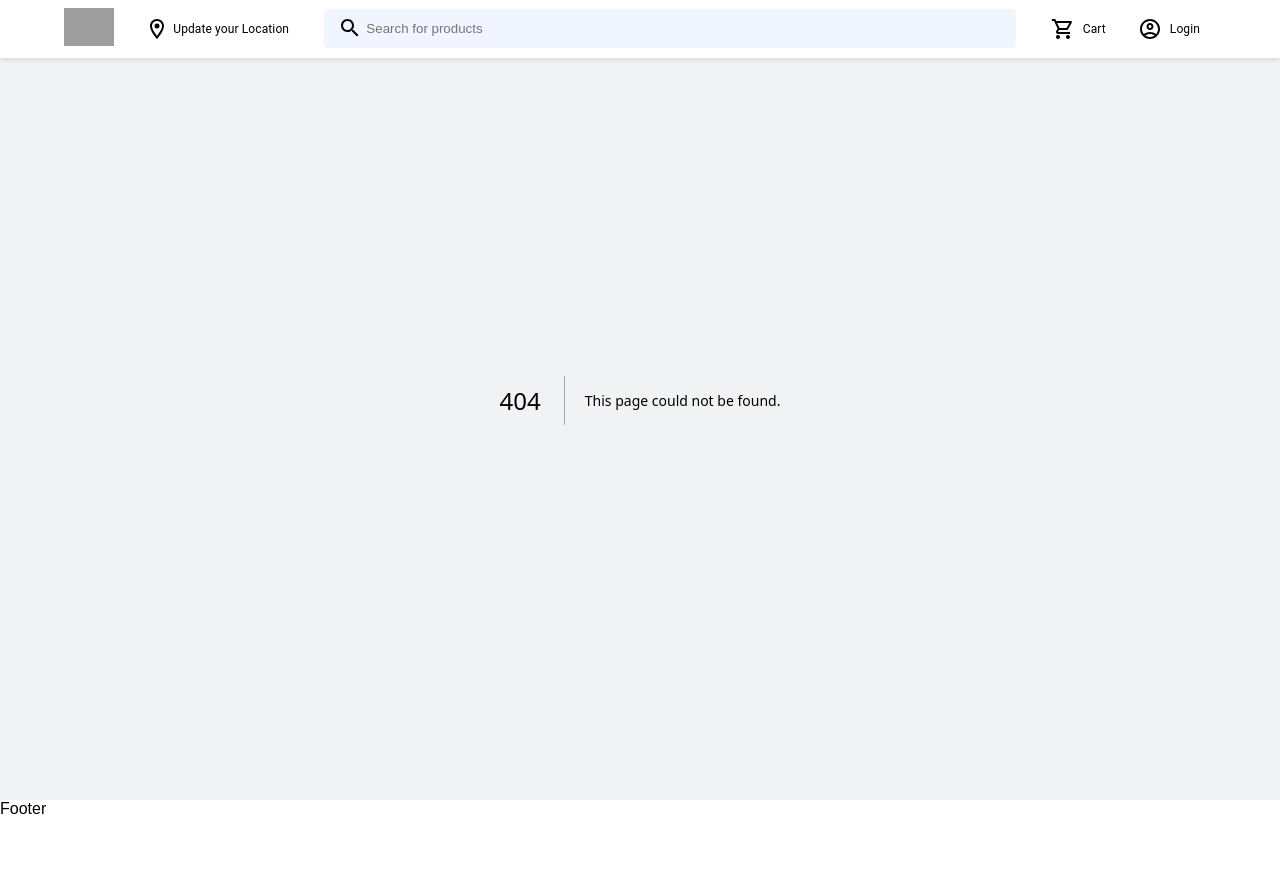
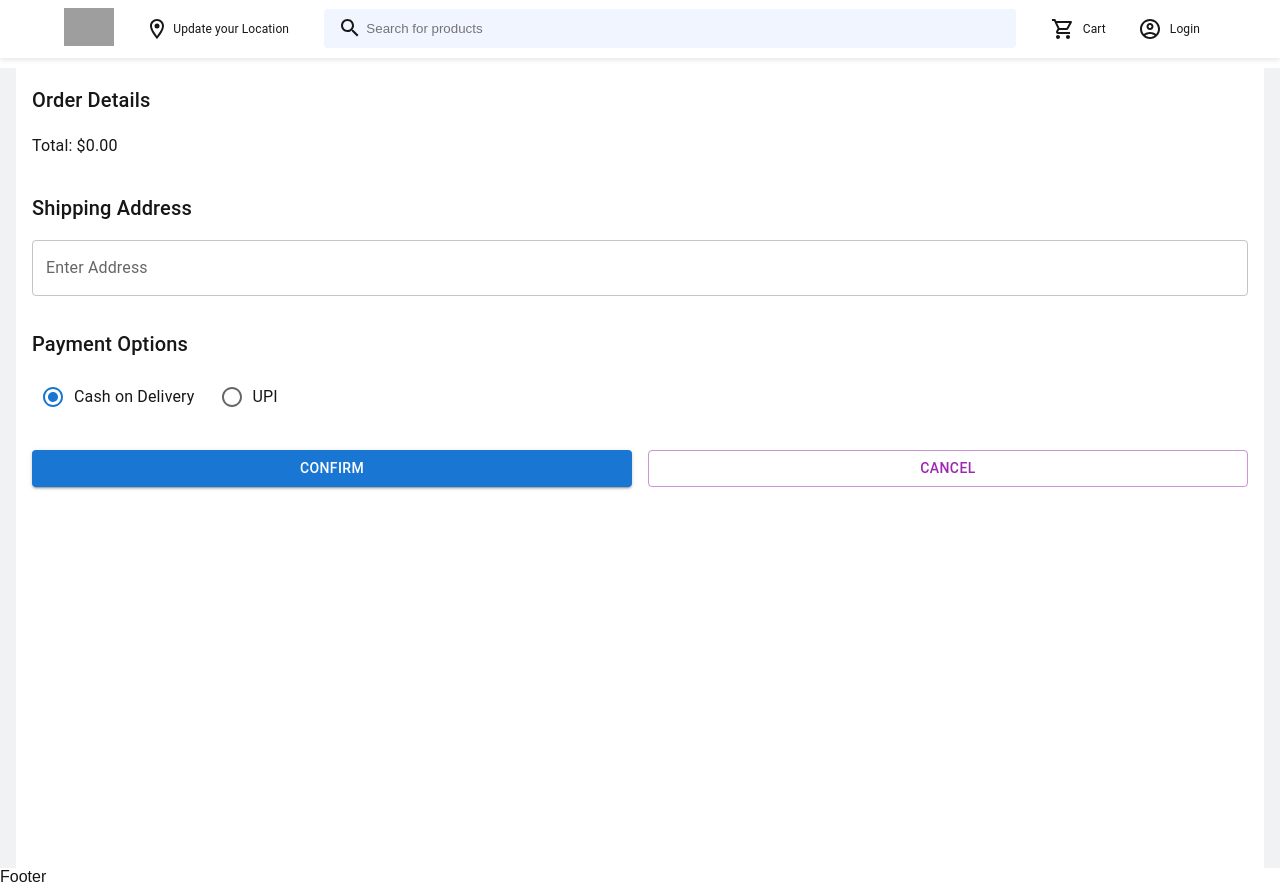
Before and after one commit to shivam30072/ww-com, a Next.js app: page /checkout in a window 1280 px wide. Before the commit this address had no page. Before the commit the page ends 818 px from the top, so only its background shows below. Built offline with nearby package versions, Linux system fonts and the light colour scheme; grey boxes are pictures that could not be loaded.

Commit message:
created checkout page

```diff
--- /dev/null
+++ b/src/app/checkout/page.tsx
@@ -0,0 +1,146 @@
+"use client";
+
+import { useAppDispatch, useAppSelector } from "@/lib/hooks";
+import {
+  Box,
+  Button,
+  Grid,
+  IconButton,
+  Radio,
+  RadioGroup,
+  TextField,
+  Typography,
+} from "@mui/material";
+import { useState } from "react";
+import { Add, Remove } from "@mui/icons-material";
+import {
+  addToCheckout,
+  clearCheckout,
+  removeFromCheckout,
+} from "@/lib/features/CheckoutSlice";
+import { useRouter } from "next/navigation";
+
+export default function Checkout() {
+  const { products, totSum } = useAppSelector((state) => state.Checkout);
+
+  const [address, setAddress] = useState("");
+  const [savedAddress, setSavedAddress] = useState("");
+  const [paymentMethod, setPaymentMethod] = useState("cash");
+
+  const dispatch = useAppDispatch();
+  const router = useRouter();
+
+  const handleConfirm = () => {
+    console.log("Order confirmed", {
+      products,
+      address: savedAddress || address,
+      paymentMethod,
+    });
+  };
+
+  const handleCancel = () => {
+    dispatch(clearCheckout());
+    router.push("/");
+  };
+
+  return (
+    <Box mt={8.5} minHeight="100vh" p={2} bgcolor={"#fff"}>
+      {/* Section 1: Product Details */}
+      <Box mb={4}>
+        <Typography variant="h6" mb={2}>
+          Order Details
+        </Typography>
+        {products.map((product) => (
+          <Box
+            key={product.id}
+            display="flex"
+            justifyContent="space-between"
+            alignItems="center"
+            mb={2}
+          >
+            <Typography>{product.name}</Typography>
+            <Box display="flex" alignItems="center">
+              <IconButton
+                onClick={() => dispatch(removeFromCheckout(product.id))}
+              >
+                <Remove />
+              </IconButton>
+              <Typography mx={1}>{product.quantity}</Typography>
+              <IconButton onClick={() => dispatch(addToCheckout(product))}>
+                <Add />
+              </IconButton>
+            </Box>
+            <Typography>${product.finalPrice.toFixed(2)}</Typography>
+          </Box>
+        ))}
+        <Typography variant="subtitle1" mt={2}>
+          Total: ${totSum.toFixed(2)}
+        </Typography>
+      </Box>
+
+      {/* Section 2: Shipping Address */}
+      <Box mb={4}>
+        <Typography variant="h6" mb={2}>
+          Shipping Address
+        </Typography>
+        {savedAddress ? (
+          <Typography>
+            {savedAddress}{" "}
+            <Button size="small" onClick={() => setSavedAddress("")}>
+              Edit
+            </Button>
+          </Typography>
+        ) : (
+          <TextField
+            label="Enter Address"
+            variant="outlined"
+            fullWidth
+            value={address}
+            onChange={(e) => setAddress(e.target.value)}
+          />
+        )}
+      </Box>
+
+      {/* Section 3: Payment Options */}
+      <Box mb={4}>
+        <Typography variant="h6" mb={2}>
+          Payment Options
+        </Typography>
+        <RadioGroup
+          value={paymentMethod}
+          onChange={(e) => setPaymentMethod(e.target.value)}
+          row
+        >
+          <Box display="flex" alignItems="center" mr={2}>
+            <Radio value="cash" />
+            <Typography>Cash on Delivery</Typography>
+          </Box>
+          <Box display="flex" alignItems="center">
+            <Radio value="upi" />
+            <Typography>UPI</Typography>
+          </Box>
+        </RadioGroup>
+      </Box>
+
+      {/* Section 4: Confirm and Cancel Buttons */}
+      <Box display="flex" gap={2} width={"100%"}>
+        <Button
+          fullWidth
+          variant="contained"
+          color="primary"
+          onClick={handleConfirm}
+        >
+          Confirm
+        </Button>
+        <Button
+          fullWidth
+          variant="outlined"
+          color="secondary"
+          onClick={handleCancel}
+        >
+          Cancel
+        </Button>
+      </Box>
+    </Box>
+  );
+}
--- a/src/app/types.ts
+++ b/src/app/types.ts
@@ -24,3 +24,8 @@ export type cartStateTypes = {
   products: (productTypes & { quantity: number })[];
   cartSum: number;
 };
+
+export type checkoutStateTypes = {
+  products: (productTypes & { quantity: number })[];
+  totSum: number;
+};
--- /dev/null
+++ b/src/lib/features/CheckoutSlice.ts
@@ -0,0 +1,79 @@
+"use client";
+
+import { checkoutStateTypes, productTypes } from "@/app/types";
+import { createSlice, createAsyncThunk, PayloadAction } from "@reduxjs/toolkit";
+// import axios from "axios";
+
+const initialState: checkoutStateTypes = {
+  products: [],
+  totSum: 0,
+};
+
+// export const syncCartWithDb = createAsyncThunk(
+//   "cart/syncCartWithDb",
+//   async (cart: cartStateTypes, { rejectWithValue }) => {
+//     try {
+//       const response = await axios.post("/api/cart", { cart });
+//       return response.data;
+//     } catch (error) {
+//       return rejectWithValue(error.response?.data || "Failed to sync cart");
+//     }
+//   }
+// );
+
+export const CheckoutSlice = createSlice({
+  name: "checkout",
+  initialState,
+  reducers: {
+    addToCheckout: (state, action: PayloadAction<productTypes>) => {
+      const product = state.products.find((p) => p.id === action.payload.id);
+      if (product) {
+        product.quantity += 1;
+      } else {
+        state.products.push({ ...action.payload, quantity: 1 });
+      }
+      state.totSum += action.payload.finalPrice;
+    },
+    removeFromCheckout: (state, action: PayloadAction<string>) => {
+      const productIndex = state.products.findIndex(
+        (p) => p.id === action.payload
+      );
+      if (productIndex !== -1) {
+        const product = state.products[productIndex];
+        if (product.quantity > 1) {
+          product.quantity -= 1;
+          state.totSum -= product.finalPrice;
+        } else {
+          state.totSum -= product.finalPrice;
+          state.products.splice(productIndex, 1);
+        }
+      }
+    },
+    calculateTotalSum: (state) => {
+      state.totSum = state.products.reduce(
+        (sum, product) => sum + product.finalPrice * product.quantity,
+        0
+      );
+    },
+    clearCheckout: (state) => {
+      state.products = [];
+      state.totSum = 0;
+    },
+  },
+  //   extraReducers: (builder) => {
+  //     builder.addCase(syncCartWithDb.fulfilled, (state, action) => {
+  //       console.log("Cart synced successfully:", action.payload);
+  //     });
+  //     builder.addCase(syncCartWithDb.rejected, (state, action) => {
+  //       console.error("Failed to sync cart:", action.payload);
+  //     });
+  //   },
+});
+
+export const {
+  addToCheckout,
+  removeFromCheckout,
+  calculateTotalSum,
+  clearCheckout,
+} = CheckoutSlice.actions;
+export default CheckoutSlice.reducer;
--- a/src/lib/features/CounterSlice.ts
+++ /dev/null
@@ -1,30 +0,0 @@
-"use client";
-
-import { createSlice } from "@reduxjs/toolkit";
-import type { PayloadAction } from "@reduxjs/toolkit";
-export type CounterState = {
-  value: number;
-};
-const initialState: CounterState = {
-  value: 0,
-};
-export const CounterSlice = createSlice({
-  name: "counter",
-  initialState,
-  reducers: {
-    increment: (state, action: PayloadAction<number | undefined>) => {
-      const incrementBy = action.payload !== undefined ? action.payload : 1;
-      state.value += incrementBy;
-    },
-    decrement: (state, action: PayloadAction<number | undefined>) => {
-      const incrementBy = action.payload !== undefined ? action.payload : 1;
-      state.value -= incrementBy;
-    },
-    resetState: (state) => {
-      state.value = 0;
-    },
-  },
-});
-// Action creators are generated for each case reducer function
-export const { increment, decrement, resetState } = CounterSlice.actions;
-export default CounterSlice.reducer;
--- a/src/lib/store.ts
+++ b/src/lib/store.ts
@@ -1,12 +1,12 @@
 import { configureStore } from "@reduxjs/toolkit";
-import CounterReducer from "./features/CounterSlice";
 import CartSliceReducer from "./features/CartSlice";
+import CheckoutSliceReducer from "./features/CheckoutSlice";
 
 export const makeStore = () => {
   return configureStore({
     reducer: {
-      counter: CounterReducer,
       Cart: CartSliceReducer,
+      Checkout: CheckoutSliceReducer,
     },
   });
 };
```
Also changed, not shown: src/app/components/home/ProductCard.tsx (+11 -0 lines).
